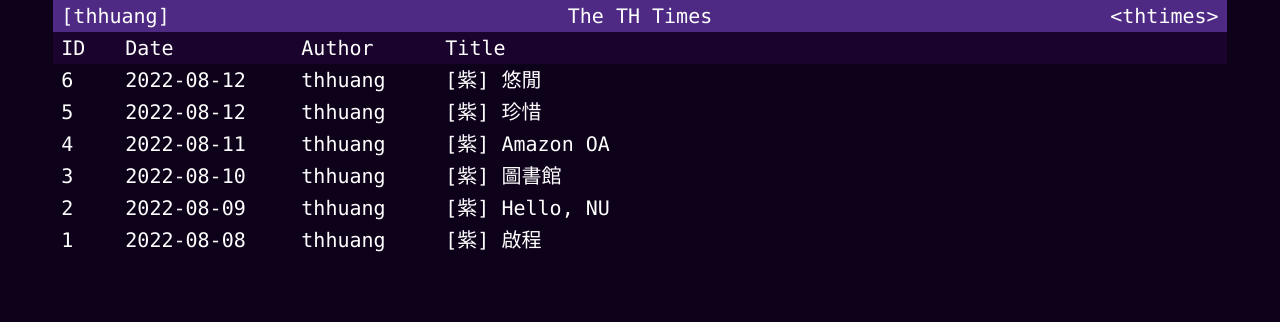
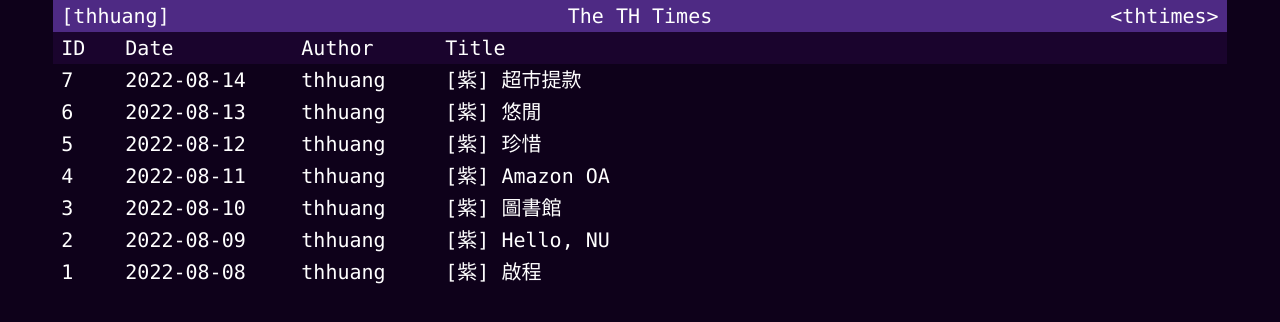
Before and after one commit to thhuang/thtimes, a React (Create React App) app: page / in a window 1280 px wide. Shown: the top 322 px of the page. Built offline with nearby package versions, Linux system fonts and the light colour scheme; the HTML template or start-up script is replaced by a standard one.

Commit message:
add article 7

```diff
--- a/src/assets/articles/6.json
+++ b/src/assets/articles/6.json
@@ -1,6 +1,6 @@
 {
   "id": 6,
-  "date": "2022-08-12",
+  "date": "2022-08-13",
   "author": "thhuang",
   "title": "悠閒",
   "tag": "紫",
--- /dev/null
+++ b/src/assets/articles/7.json
@@ -0,0 +1,9 @@
+{
+  "id": 7,
+  "date": "2022-08-14",
+  "author": "thhuang",
+  "title": "超市提款",
+  "tag": "紫",
+  "time": "2022-08-14 22:44:20",
+  "content": "\n最近辦了BoA的帳戶，開始能用美國的金融卡買東西\n有時候到了超市刷卡時都會問要不要cash back\n後來查了才知道因為在美國有時候不容易找到提款機\n因此有些超市會提供購物時順便提款的服務，這個時候就不會收任何手續費\n超方便呀！\n原本還想說每一次都要走到鎮上唯一的一個提款機去領錢超不方便的\n現在就沒這個煩惱了～\n\n今天收到了Citadel的OA\n明天找個時間來解決它吧！\n也希望我能收到Amazon下一關的面試\n"
+}
--- a/src/assets/articles/articles.js
+++ b/src/assets/articles/articles.js
@@ -1,6 +1,6 @@
 // import { faker } from '@faker-js/faker';
 const articles = [];
-for (let i = 1; i <= 6; ++i) {
+for (let i = 1; i <= 7; ++i) {
   articles.push(require('./' + i.toString() + '.json'));
 }
 
```
